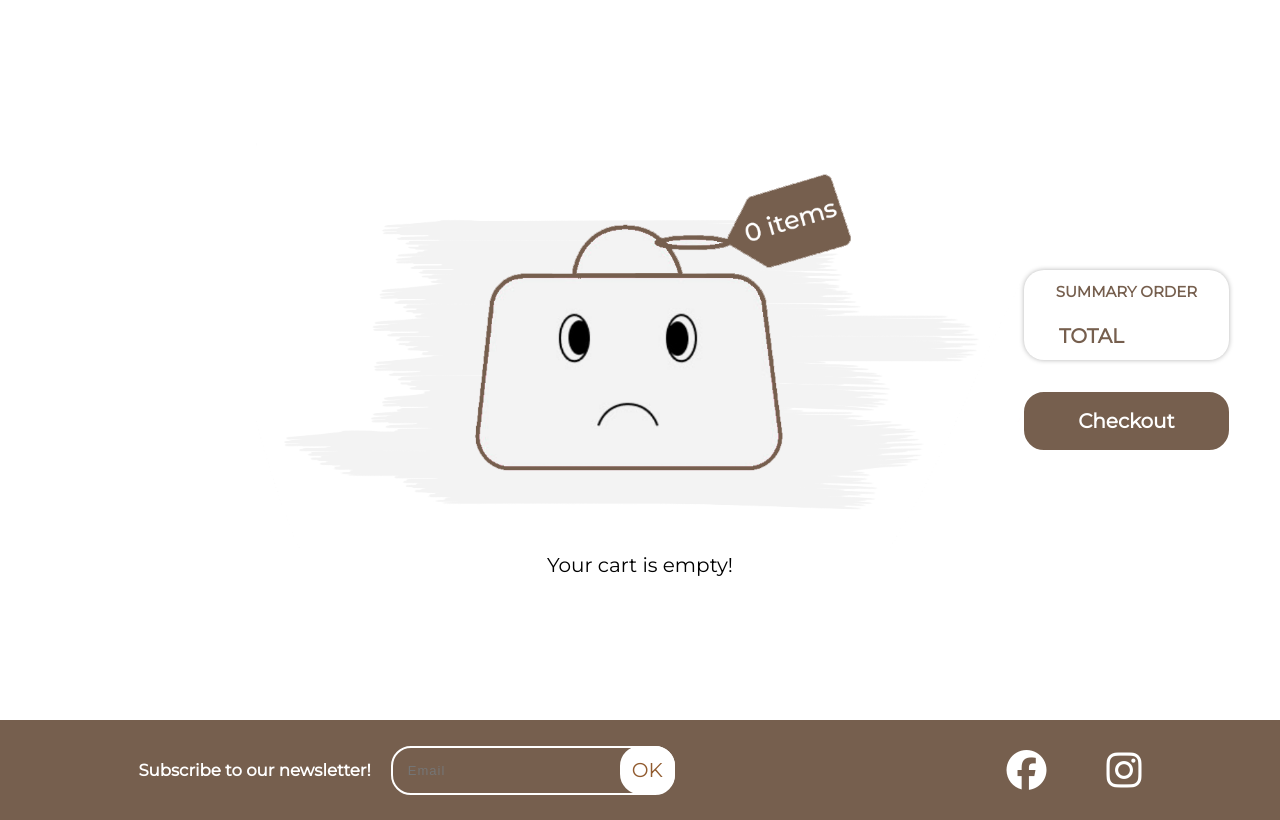
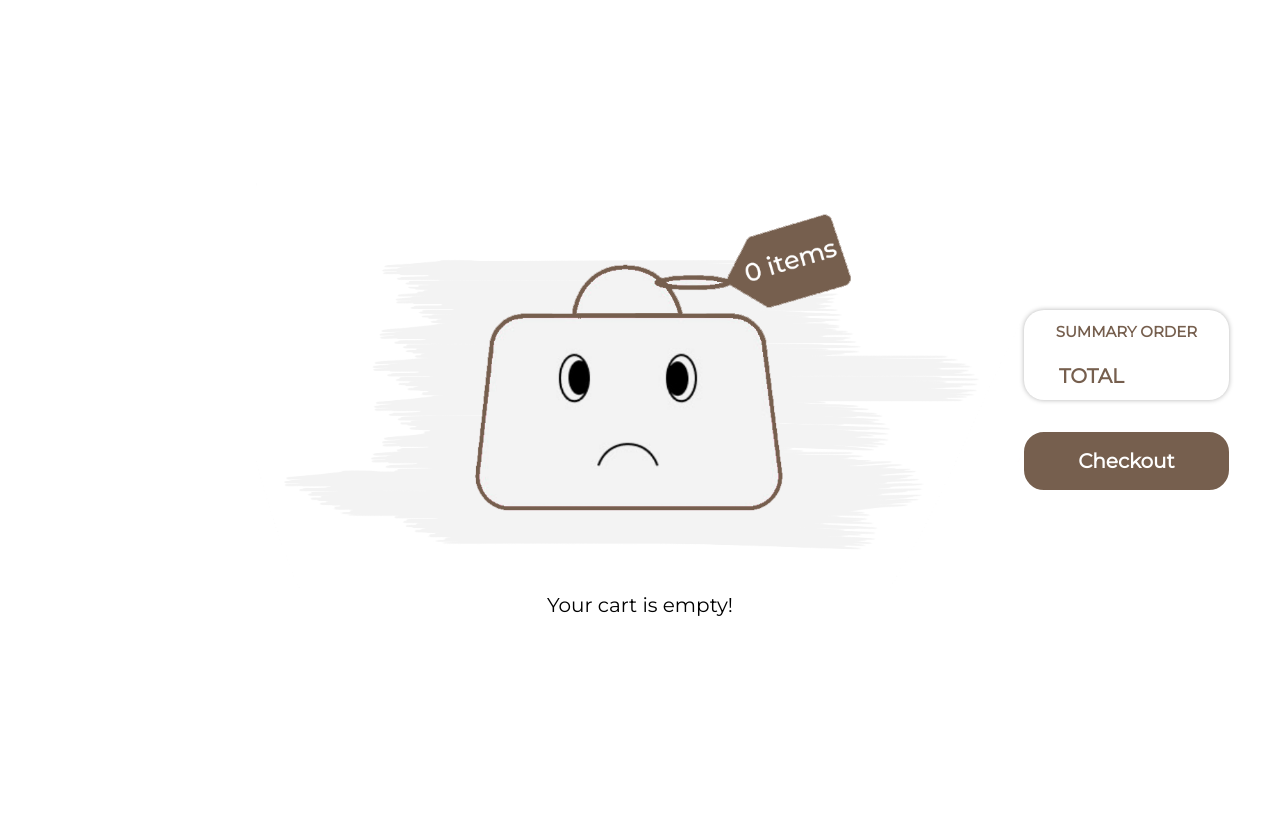
Before and after one commit to mpozdal/wdpai, a PHP site: page /cart in a window 1280 px wide. Shown: the part 80-900 px from the top of the page. After the commit the page ends 696 px from the top, so only its background shows below. Run offline with PHP 8.4, Linux system fonts and the light colour scheme; some libraries are stand-ins or nearby versions.

Commit message:
poprawki

```diff
--- a/index.php
+++ b/index.php
@@ -9,7 +9,8 @@ Router::get("home", 'ProductsController');
 Router::post("login", 'SecurityController');
 Router::post("register", 'SecurityController');
 Router::get("aboutus", 'DefaultController');
-Router::get("cart", 'OrderController');
+
+Router::get("cart", 'DefaultController');
 Router::get("account", 'DefaultController');
 
 Router::post("logout", 'AccountController');
--- a/public/css/styleMain.css
+++ b/public/css/styleMain.css
@@ -18,20 +18,18 @@ html {
 header {
 	width: 100%;
 	height: 10vh;
-    display:flex;
+	display: flex;
 	flex-direction: row;
 	align-items: center;
 	justify-content: space-around;
-
 }
 main {
-    height: 90vh;
-    display:flex;
+	height: 100vh;
+	display: flex;
 	flex-direction: column;
 	align-items: center;
 	justify-content: center;
 	position: relative;
-
 }
 .logo {
 	width: 100px;
@@ -41,14 +39,12 @@ a {
 	font-weight: 600;
 }
 
-
 .bars {
 	font-size: 30px;
-
 }
 .bars:hover {
 	cursor: pointer;
-    color: #FFE7D1;
+	color: #ffe7d1;
 }
 .menuDesktop {
 	color: white;
@@ -57,16 +53,15 @@ a {
 	font-weight: bold;
 }
 .menuDesktopOther {
-    color: #765F4E;
-
+	color: #765f4e;
 }
 .menu {
 	position: fixed;
 	height: 100vh;
-    background-color: #765F4E;
+	background-color: #765f4e;
 	z-index: 100;
 	left: -100%;
-    transition: .2s ease-in;
+	transition: 0.2s ease-in;
 }
 .menuClicked {
 	width: 100%;
@@ -85,25 +80,23 @@ a {
 	display: flex;
 	justify-content: center;
 	align-items: center;
-
 }
 
 .menuContent > span:hover {
 	cursor: pointer;
-
 }
 header {
 	z-index: 100;
 }
 
 .menu:hover .menuDesktop:hover {
-    transition: .2s ease-in;
-    color: #FFE7D1;
+	transition: 0.2s ease-in;
+	color: #ffe7d1;
 }
 footer {
 	height: 100px;
-    background-color: #765F4E;
-    display:flex;
+	background-color: #765f4e;
+	display: flex;
 	flex-direction: row;
 	align-items: center;
 	justify-content: space-around;
@@ -120,38 +113,35 @@ footer input {
 	letter-spacing: 1px;
 }
 #newsletter {
-    display:flex;
+	display: flex;
 	flex-direction: row;
 	align-items: center;
 	justify-content: space-around;
 	gap: 20px;
-
 }
 #newsletter span {
-    display:flex;
+	display: flex;
 	flex-direction: row;
 	align-items: center;
 	justify-content: space-around;
-
 }
 a {
 	text-decoration: none;
 	color: black;
 }
-.btn{
+.btn {
 	position: relative;
 	left: -55px;
 	background-color: white;
 	border: 2px solid white;
 	padding: 10px;
-    color:#915B2F;
+	color: #915b2f;
 	border-radius: 20px;
 }
-.btn:hover{
+.btn:hover {
 	cursor: pointer;
-    transition: .2s ease-in;
-    color: #FFE7D1;
-
+	transition: 0.2s ease-in;
+	color: #ffe7d1;
 }
 #social {
 	font-size: 40px;
@@ -161,10 +151,10 @@ a {
 .fa-brands {
 	color: white;
 }
-.fa-brands:hover{
+.fa-brands:hover {
 	cursor: pointer;
-    transition: .2s ease-in;
-    color: #FFE7D1;
+	transition: 0.2s ease-in;
+	color: #ffe7d1;
 }
 #nav {
 	display: block;
@@ -173,7 +163,8 @@ a {
 .cartNav {
 	display: flex;
 }
-textarea:focus, input:focus{
+textarea:focus,
+input:focus {
 	outline: none;
 }
 
@@ -183,7 +174,6 @@ textarea:focus, input:focus{
 	}
 }
 @media only screen and (max-width: 1000px) {
-
 	footer {
 		display: none;
 	}
@@ -195,6 +185,5 @@ textarea:focus, input:focus{
 	}
 	.bars {
 		display: block;
-
 	}
 }
--- a/public/scripts/cartScript.js
+++ b/public/scripts/cartScript.js
@@ -234,7 +234,16 @@ function checkout() {
 	console.log('click');
 	let coffeeCount = JSON.parse(sessionStorage.getItem('coffeeCount'));
 	let cart = getCartItems(coffeeCount);
-	document.getElementById('cartData').value = JSON.stringify(cart);
 
-	document.getElementById('cartForm').submit();
+	console.log(cart);
+
+	var xhr = new XMLHttpRequest();
+	xhr.open('POST', 'cart', true);
+	xhr.setRequestHeader('Content-Type', 'application/json;charset=UTF-8');
+	let data = {
+		abcd: 'abcd',
+	};
+
+	xhr.send(JSON.stringify(data));
+	document.getElementById('cart').submit();
 }
--- a/public/views/cart.php
+++ b/public/views/cart.php
@@ -93,8 +93,12 @@
                 </span>
             </div>
             <form id="cart" method="post" action="cart">
-                <button type="submit" form="cart" value="cart" class="checkoutButton">Checkout</button>
+                <!-- <button type="submit" form="cart" value="Order" class="checkoutButton">Checkout</button> -->
+                <button onclick="checkout()" class="checkoutButton">Checkout</button>
             </form>
+
+
+
         </div>
 
 
@@ -102,23 +106,7 @@
 
     </main>
 
-    <footer>
-        <span id="newsletter">
-            <h5>Subscribe to our newsletter!</h5>
-            <span>
-                <input type="text" id="email" name="email" placeholder="Email">
-                <span class="btn">
-                    OK
-                </span>
-            </span>
-        </span>
 
-
-        <span id="social">
-            <i class="fa-brands fa-facebook"></i>
-            <i class="fa-brands fa-instagram"></i>
-        </span>
-    </footer>
     </div>
 </body>
 
--- a/src/controllers/DefaultController.php
+++ b/src/controllers/DefaultController.php
@@ -22,4 +22,16 @@ class DefaultController extends AppController
     {
         $this->render('aboutus');
     }
+    public function cart()
+    {
+        session_start();
+        if ($this->isPost()) {
+            if (!isset($_SESSION["email"])) {
+                return $this->render('login');
+            }
+            return $this->render('cart');
+
+        }
+        $this->render("cart");
+    }
 }
--- a/src/controllers/OrderController.php
+++ b/src/controllers/OrderController.php
@@ -14,20 +14,18 @@ class OrderController extends AppController
 
     public function cart()
     {
-        if (!$this->isPost()) {
-            return $this->render('cart');
+
+        if ($this->isPost()) {
+            session_start();
+            if (!isset($_SESSION["email"])) {
+                $url = "http://$_SERVER[HTTP_HOST]";
+                header("Location: {$url}/login");
+                exit();
+            }
+            return $this->render('home');
+
+
         }
-
-        session_start();
-        if (!isset($_SESSION["email"])) {
-            return $this->render("login");
-        }
-        $user_email = $_SESSION["email"];
-        $userRepository = new UserRepository();
-        $user = $userRepository->getUser($user_email);
-        $balance = $user->getBalance();
-        $balance = $balance - 5;
-        echo $balance;
 
         return $this->render('cart');
 
```
Lines whose indentation alone changed are shown as unchanged.
